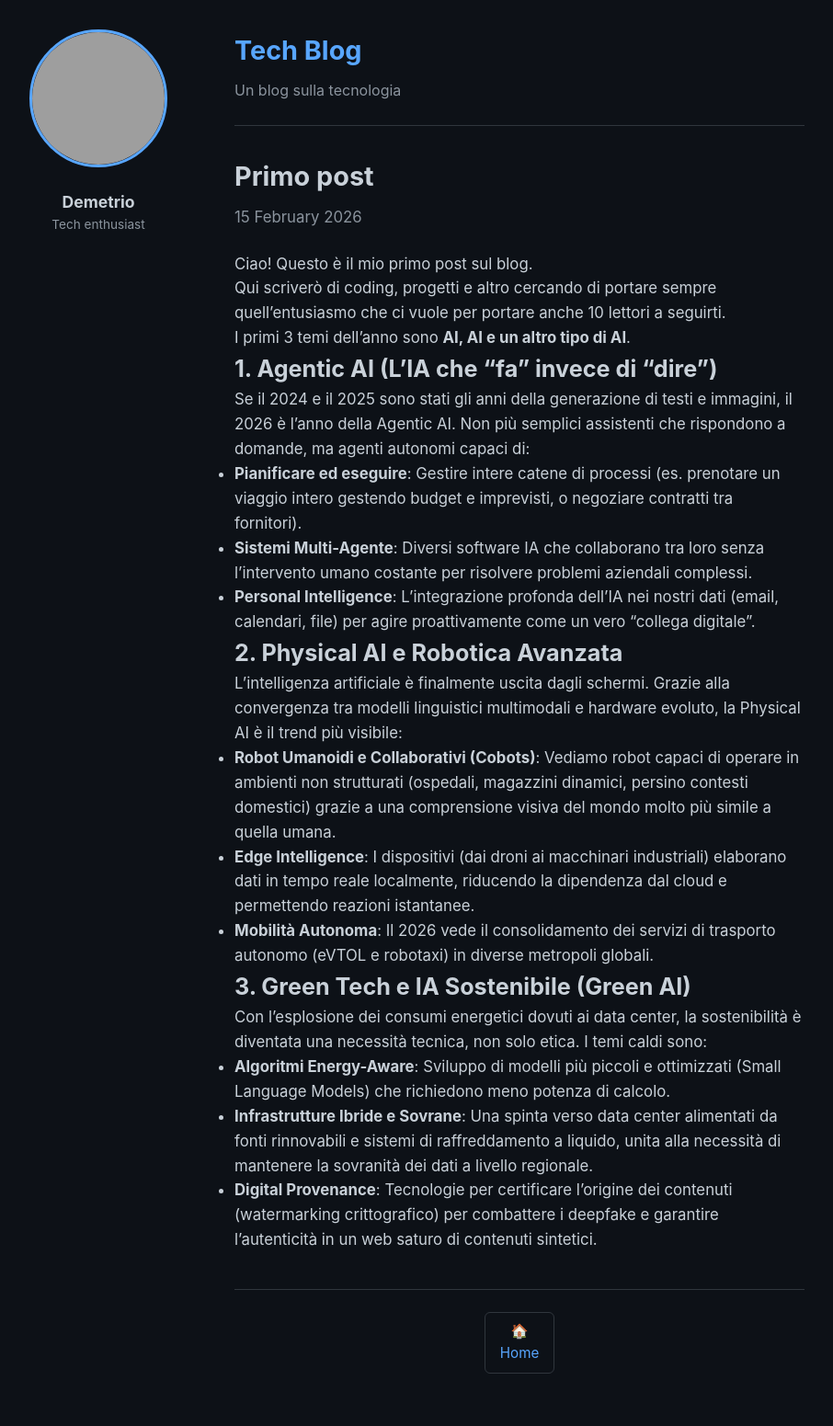
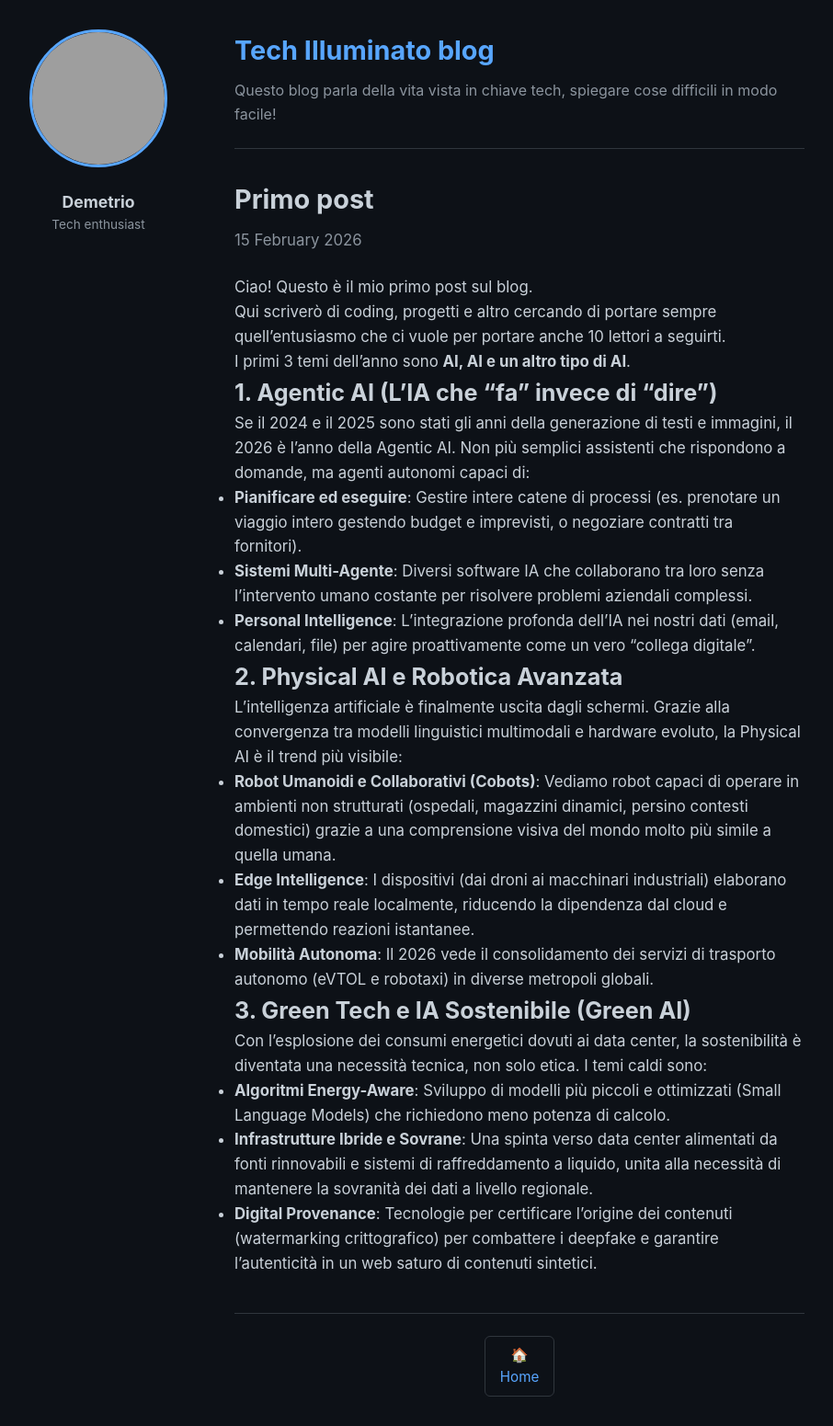
Before and after one commit to DemPago/DemPago.github.io, a Jekyll site: the page built from _posts/2026-02-15-primo-post.md, in a window 1280 px wide. Shown: the whole page at 92% size, without its empty margins (199-1105 px from the left). Built offline with Jekyll 4.4.1, drawn with Linux system fonts in a browser that asks for light colours; before the commit the page ends 1526 px from its top, so only the background shows below that; grey boxes are pictures that could not be loaded.

Commit message:
Update title and description

```diff
--- a/_config.yml
+++ b/_config.yml
@@ -1,5 +1,5 @@
-title: Tech Blog
-description: Un blog sulla tecnologia
+title: Tech Illuminato blog
+description: Questo blog parla della vita vista in chiave tech, spiegare cose difficili in modo facile!
 baseurl: ""
 url: "https://DemPago.github.io"
 
```
